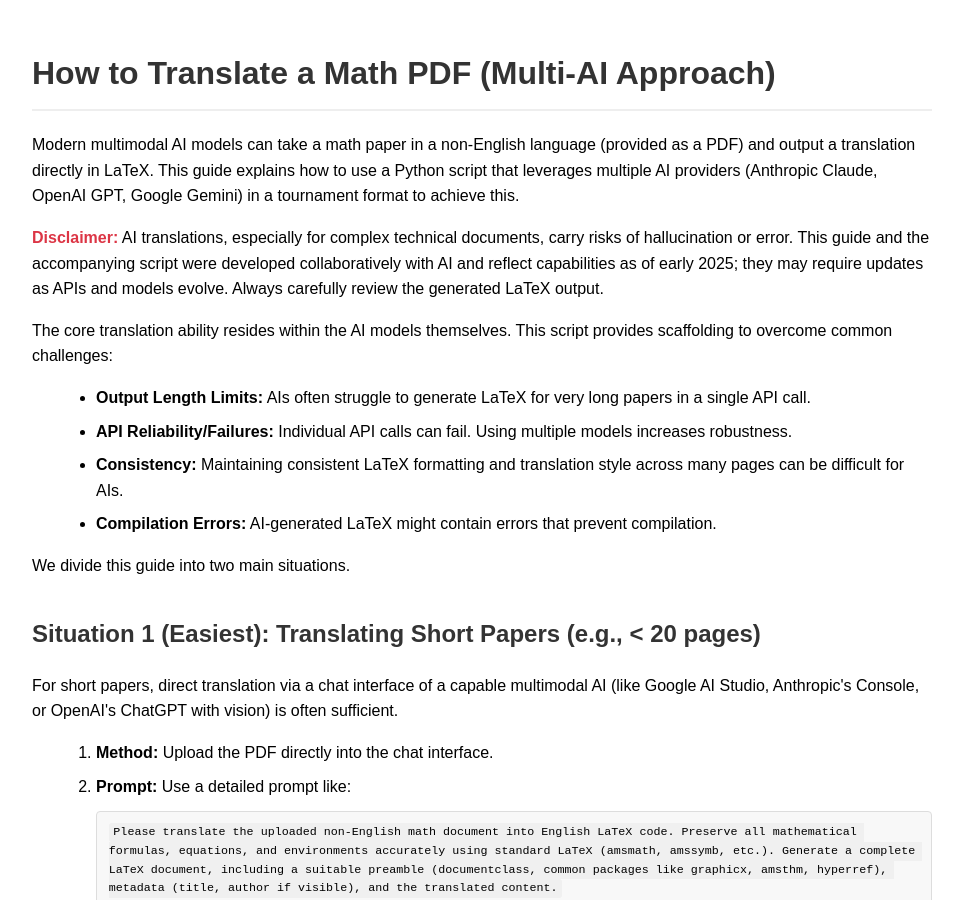
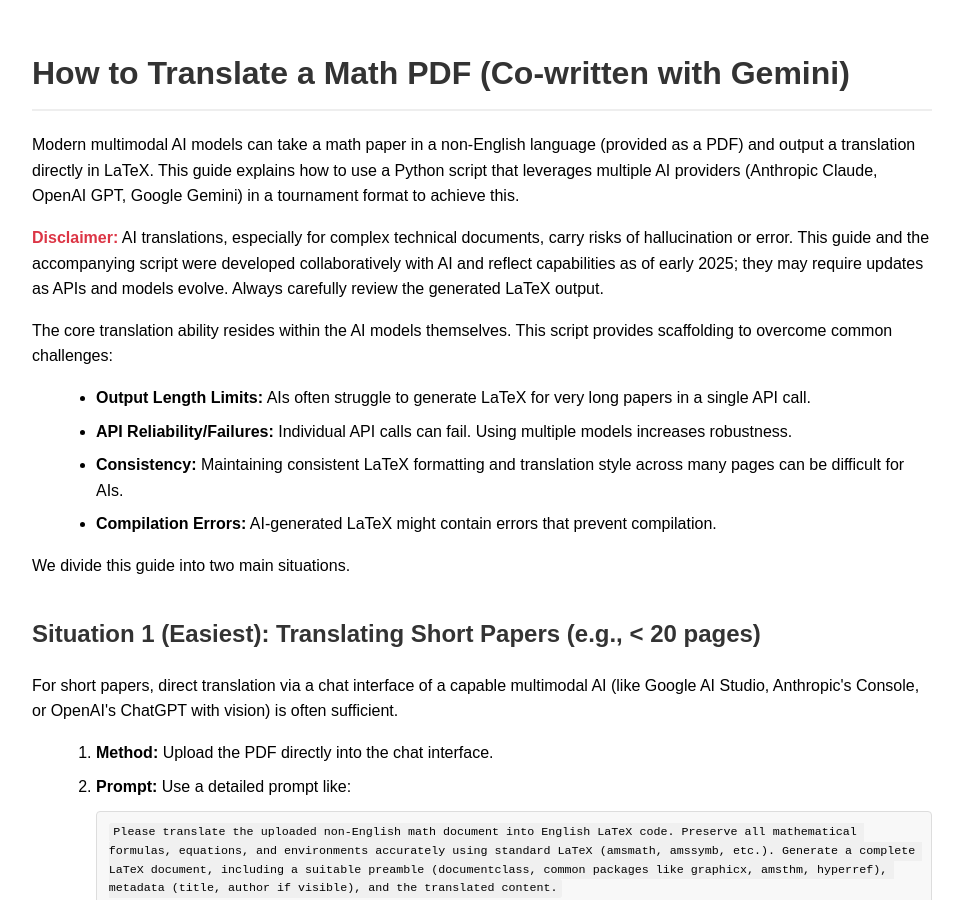
Before and after one commit to davikrehalt/davikrehalt.github.io, a Jekyll site: the page translation-guide.html, which Jekyll copies as it is, in a window 1280 px wide and 900 px high. Shown: the whole window, without its empty margins (158-1121 px from the left). Built offline with Jekyll 4.4.1, drawn with Linux system fonts in a browser that asks for light colours.

Commit message:
Update translation-guide.html

```diff
--- a/translation-guide.html
+++ b/translation-guide.html
@@ -24,7 +24,7 @@
 </head>
 <body>
 
-<h1>How to Translate a Math PDF (Multi-AI Approach)</h1>
+<h1>How to Translate a Math PDF (Co-written with Gemini)</h1>
 
 <p>Modern multimodal AI models can take a math paper in a non-English language (provided as a PDF) and output a translation directly in LaTeX. This guide explains how to use a Python script that leverages multiple AI providers (Anthropic Claude, OpenAI GPT, Google Gemini) in a tournament format to achieve this.</p>
 
```
